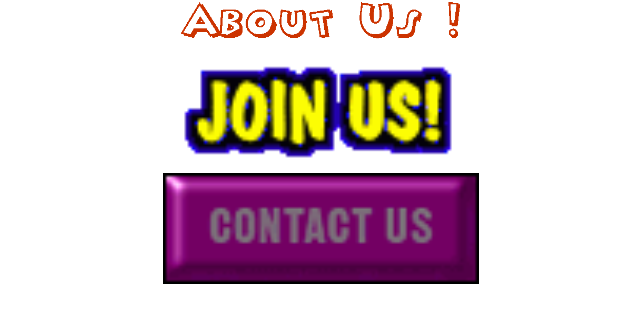
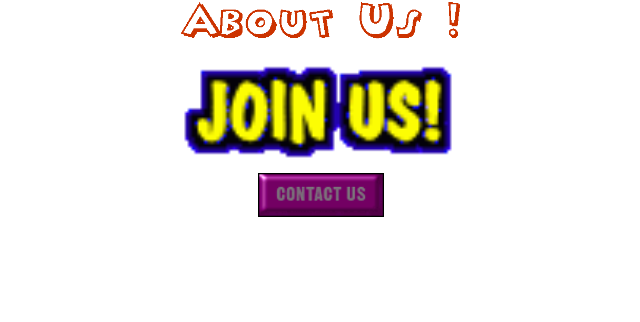
Before and after one commit to MoreheadTech/WeTheKids-Website, a plain HTML site: page index.html in a window 1280 px wide. Shown: the part 184-506 px from the top of the page, without its empty margins (319-959 px from the left). Drawn offline with Linux system fonts and the light colour scheme.

Commit message:
Update index.html

```diff
--- a/index.html
+++ b/index.html
@@ -10,6 +10,6 @@
     <img src="media/wethekidslogo-vertical.png" style="width: 50%;">
     <div><a href="aboutus.html"><img src="media/aboutus.gif" style="width: 25%;"></a></div>
     <div><a href="join.html"><img src="media/joinus.gif" style="width: 25%;"></a></div>
-    <div><a href="mailto:support@wethekidsnc.org"><img src="media/contactus.gif" style="width: 25%;"></a></div>
+    <div><a href="mailto:support@wethekidsnc.org"><img src="media/contactus.gif" style="width: 10%;"></a></div>
 </body>
 </html>
```
